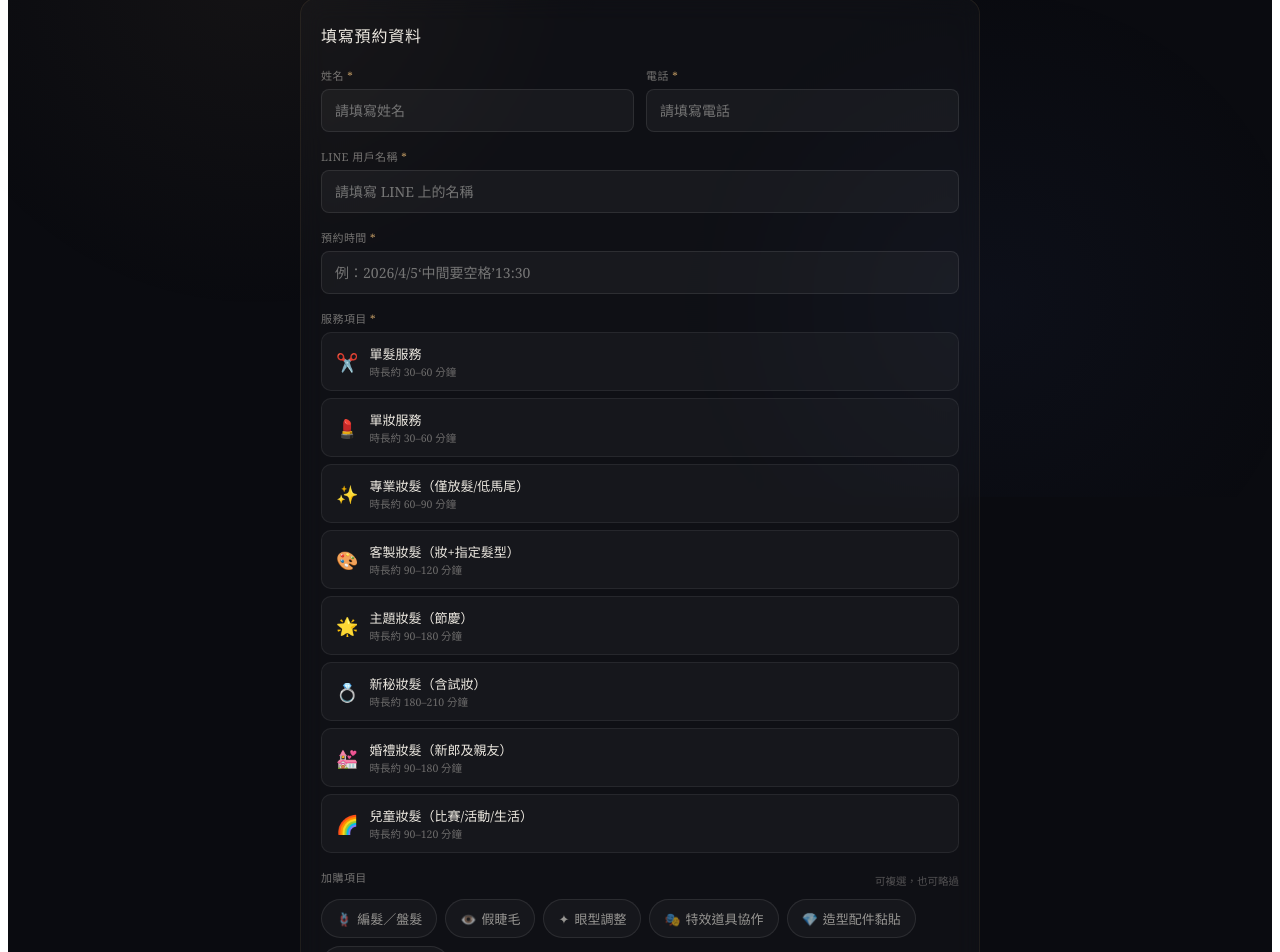
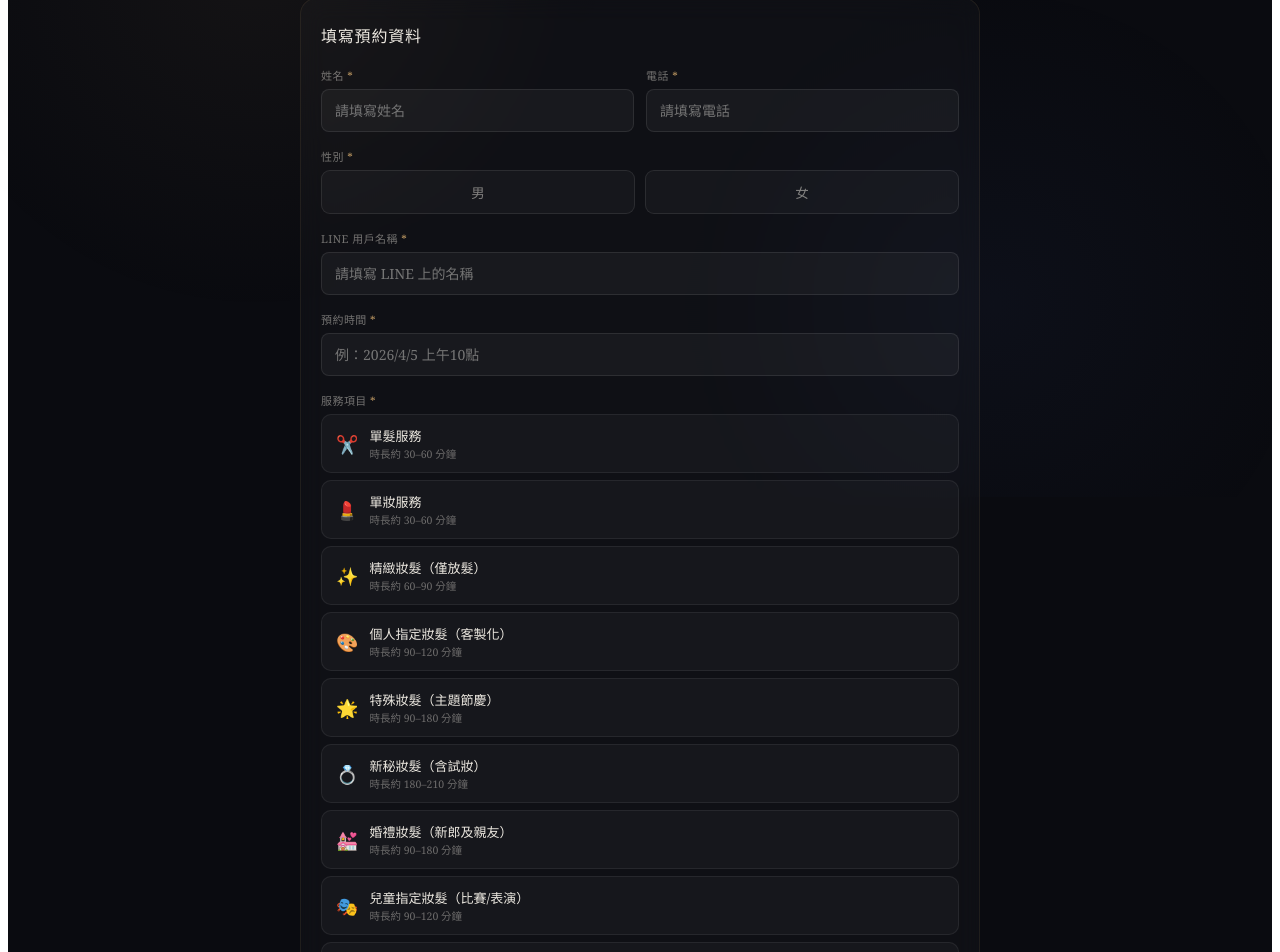
Before and after one commit to SHIIN-Joy/Shiin_booking, a React (Vite) app in the folder salon-booking/: page / in a window 1280 px wide. Shown: the part 303-1255 px from the top of the page. Built offline with nearby package versions, Linux system fonts and the light colour scheme.

Commit message:
Update App.jsx

```diff
--- a/salon-booking/src/App.jsx
+++ b/salon-booking/src/App.jsx
@@ -2,17 +2,18 @@ import { useState, useEffect } from "react";
 
 const WEBHOOK_URL = "https://script.google.com/macros/s/AKfycbxoVMw0OGJMrjnT1ctO89_EPmPZxSes9UlSrYPTcseUcC0X2akPSewjclqE2K_G6nL9Dg/exec";
 const SALON_NAME = "拾形造型";
-const SALON_EN   = "Shiin Studio";
+const SALON_EN   = "ShapeUp Studio";
 
 const SERVICES = [
   { id: 1, name: "單髮服務",                  icon: "✂️", note: "時長約 30–60 分鐘" },
   { id: 2, name: "單妝服務",                  icon: "💄", note: "時長約 30–60 分鐘" },
-  { id: 3, name: "專業妝髮（僅放髮/低馬尾）",        icon: "✨", note: "時長約 60–90 分鐘" },
-  { id: 4, name: "客製妝髮（妝+指定髮型）",    icon: "🎨", note: "時長約 90–120 分鐘" },
-  { id: 5, name: "主題妝髮（節慶）",      icon: "🌟", note: "時長約 90–180 分鐘" },
+  { id: 3, name: "精緻妝髮（僅放髮）",        icon: "✨", note: "時長約 60–90 分鐘" },
+  { id: 4, name: "個人指定妝髮（客製化）",    icon: "🎨", note: "時長約 90–120 分鐘" },
+  { id: 5, name: "特殊妝髮（主題節慶）",      icon: "🌟", note: "時長約 90–180 分鐘" },
   { id: 6, name: "新秘妝髮（含試妝）",        icon: "💍", note: "時長約 180–210 分鐘" },
   { id: 7, name: "婚禮妝髮（新郎及親友）",    icon: "💒", note: "時長約 90–180 分鐘" },
-  { id: 8, name: "兒童妝髮（比賽/活動/生活）", icon: "🌈", note: "時長約 90–120 分鐘" },
+  { id: 8, name: "兒童指定妝髮（比賽/表演）", icon: "🎭", note: "時長約 90–120 分鐘" },
+  { id: 9, name: "兒童生活妝髮（生活/活動）", icon: "🌈", note: "時長約 60–90 分鐘" },
 ];
 
 const DEPOSIT = 500;
@@ -21,9 +22,16 @@ const ADDONS = [
   { id: 1, name: "編髮／盤髮",         icon: "🪢" },
   { id: 2, name: "假睫毛",             icon: "👁️" },
   { id: 3, name: "眼型調整",           icon: "✦"  },
-  { id: 4, name: "特效道具協作",             icon: "🎭" },
-  { id: 5, name: "造型配件黏貼", icon: "💎" },
-  { id: 6, name: "租借造型飾品",       icon: "👑" },
+  { id: 4, name: "特殊妝",             icon: "🎭" },
+  { id: 5, name: "鑽飾與造型配件黏貼", icon: "💎" },
+  { id: 6, name: "造型飾品租借",       icon: "👑" },
+  { id: 7, name: "假髮租借",           icon: "💇" },
+];
+
+const GENDERS = ["男", "女"];
+
+const TIME_SLOTS_LIST = [
+  "09:00", "09:30", "10:00", "10:30", "11:00", "11:30", "12:00", "12:30", "13:00", "13:30", "14:00", "14:30", "15:00", "15:30", "16:00", "16:30", "17:00", "17:30", "18:00", "18:30", "19:00", "19:30"
 ];
 
 const BANK_INFO = {
@@ -214,7 +222,8 @@ export default function BookingSystem() {
         body: JSON.stringify({
           createdAt:    booking.createdAt,
           service:      svc?.name || "",
-          datetime:     booking.datetime,
+          datetime:     booking.date + ' ' + booking.time,
+          gender:       booking.gender || "",
           name:         booking.name,
           phone:        booking.phone,
           lineId:       booking.lineId,
@@ -238,7 +247,9 @@ export default function BookingSystem() {
     if (!form.name.trim())                               e.name = "請填寫姓名";
     if (form.phone.replace(/\D/g,"").length < 8)         e.phone = "請填寫有效電話";
     if (!form.lineId.trim())                             e.lineId = "請填寫 LINE ID";
-    if (!form.datetime.trim())                           e.datetime = "請填寫預約時間";
+    if (!form.date)                                      e.date = "請選擇預約日期";
+    if (!form.time)                                      e.time = "請選擇預約時段";
+    if (!form.gender)                                    e.gender = "請選擇性別";
     if (!form.serviceId)                                 e.serviceId = "請選擇服務項目";
     if (!form.locationType)                              e.locationType = "請選擇梳化地點";
     if (form.locationType === "到府服務" && !form.address.trim()) e.address = "請填寫到府地址";
@@ -259,6 +270,7 @@ export default function BookingSystem() {
   const handleBook = () => {
     const nb = {
       id: Date.now(), ...form,
+      datetime: form.date + " " + form.time,
       addons: selectedAddons,
       status: "pending",
       createdAt: new Date().toLocaleString("zh-TW"),
@@ -295,9 +307,10 @@ export default function BookingSystem() {
         body: JSON.stringify({
           createdAt:    booking.createdAt,
           service:      svc?.name || "",
-          datetime:     booking.datetime,
+          datetime:     booking.date + ' ' + booking.time,
           locationType: booking.locationType,
           address:      booking.address || "",
+          gender:       booking.gender || "",
           name:         booking.name,
           phone:        booking.phone,
           lineId:       booking.lineId,
@@ -313,7 +326,7 @@ export default function BookingSystem() {
   };
 
   const resetAll = () => {
-    setForm({ name: "", phone: "", lineId: "", datetime: "", serviceId: null, locationType: "", address: "", note: "" });
+    setForm({ name: "", phone: "", lineId: "", date: "", time: "", datetime: "", gender: "", serviceId: null, locationType: "", address: "", note: "" });
     setSelectedAddons([]); setConsents({ privacy: false, portrait: false });
     setErrors({}); setStep(1); setDone(null); setTab("book");
   };
@@ -394,6 +407,22 @@ export default function BookingSystem() {
                     </div>
                   </div>
 
+                  {/* 性別 */}
+                  <div>
+                    <FieldLabel label="性別" required />
+                    {errors.gender && <div style={{ color: "#e07070", fontSize: 11.5, marginBottom: 6 }}>{errors.gender}</div>}
+                    <div style={{ display: "flex", gap: 10 }}>
+                      {GENDERS.map(g => (
+                        <button key={g} onClick={() => { setForm(p => ({ ...p, gender: g })); setErrors(p => ({ ...p, gender: undefined })); }} style={{
+                          flex: 1, padding: "11px 8px", border: `1px solid ${form.gender === g ? "#c19b64" : "rgba(255,255,255,0.09)"}`,
+                          borderRadius: 9, cursor: "pointer", fontFamily: "inherit", fontSize: 13.5, transition: "all 0.2s",
+                          background: form.gender === g ? "linear-gradient(135deg,rgba(193,155,100,0.2),rgba(193,155,100,0.08))" : "rgba(255,255,255,0.03)",
+                          color: form.gender === g ? "#c19b64" : "rgba(237,233,225,0.5)",
+                        }}>{g}</button>
+                      ))}
+                    </div>
+                  </div>
+
                   <div>
                     <FieldLabel label="LINE 用戶名稱" required />
                     <TextInput value={form.lineId} onChange={setF("lineId")} placeholder="請填寫 LINE 上的名稱" error={errors.lineId} />
@@ -401,7 +430,7 @@ export default function BookingSystem() {
 
                   <div>
                     <FieldLabel label="預約時間" required />
-                    <TextInput value={form.datetime} onChange={setF("datetime")} placeholder="例：2026/4/5‘中間要空格’13:30" error={errors.datetime} />
+                    <TextInput value={form.datetime} onChange={setF("datetime")} placeholder="例：2026/4/5 上午10點" error={errors.datetime} />
                   </div>
 
                   {/* 服務項目 */}
@@ -534,7 +563,9 @@ export default function BookingSystem() {
                   <div style={{ background: "rgba(193,155,100,0.07)", border: "1px solid rgba(193,155,100,0.15)", borderRadius: 10, overflow: "hidden", marginBottom: 16 }}>
                     {[
                       ["服務", `${svc?.icon} ${svc?.name}`],
-                      ["預約時間", form.datetime],
+                      ["性別", form.gender],
+                      ["預約日期", form.date],
+                      ["預約時段", form.time],
                       ["梳化地點", form.locationType],
                       ...(form.locationType === "到府服務" ? [["到府地址", form.address]] : []),
                       ["姓名", form.name],
@@ -583,7 +614,7 @@ export default function BookingSystem() {
                   <div style={{ background: "rgba(193,155,100,0.07)", border: "1px solid rgba(193,155,100,0.15)", borderRadius: 10, padding: "13px 16px", textAlign: "left", marginBottom: 20 }}>
                     {done && [
                       ["服務", `${doneSvc?.icon} ${doneSvc?.name}`],
-                      ["預約時間", done.datetime],
+                      ["預約日期", done.date + " " + done.time],
                       ["梳化地點", done.locationType],
                       ["姓名", done.name],
                       ["訂金", fmtPrice(DEPOSIT)],
@@ -631,7 +662,7 @@ export default function BookingSystem() {
             <div style={{ background: "rgba(193,155,100,0.07)", border: "1px solid rgba(193,155,100,0.15)", borderRadius: 10, padding: "13px 16px", textAlign: "left", marginBottom: 20 }}>
               {[
                 ["服務", `${doneSvc?.icon} ${doneSvc?.name}`],
-                ["預約時間", done.datetime],
+                ["預約日期", done.date + " " + done.time],
                 ["梳化地點", done.locationType],
                 ["姓名", done.name],
                 ["訂金", fmtPrice(DEPOSIT)],
@@ -680,7 +711,7 @@ export default function BookingSystem() {
                       <div style={{ display: "flex", justifyContent: "space-between", alignItems: "flex-start", marginBottom: 9 }}>
                         <div>
                           <div style={{ fontSize: 14, fontWeight: 500 }}>{bSvc?.icon} {bSvc?.name}</div>
-                          <div style={{ fontSize: 11, color: "rgba(237,233,225,0.4)", marginTop: 1 }}>{b.datetime} · {b.locationType}</div>
+                          <div style={{ fontSize: 11, color: "rgba(237,233,225,0.4)", marginTop: 1 }}>{b.date} {b.time} · {b.locationType}</div>
                         </div>
                         <StatusBadge status={b.status} />
                       </div>
```
